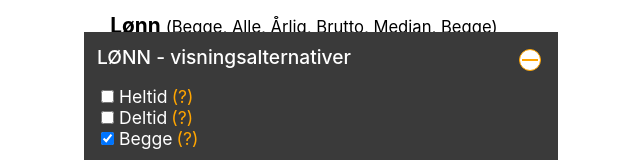
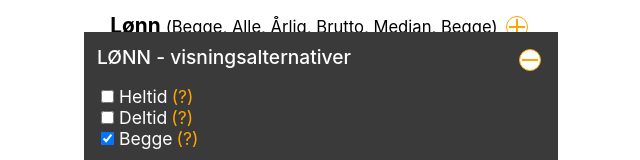
Before and after one commit to Utdanningsdirektoratet/sammenlignfrontend, a React (Create React App) app: page /test in a window 1280 px wide. Both pictures are taken after a click on the element 835 px from the left and 26 px from the top of the page. Shown: the top 160 px of the page, without its empty margins (319-959 px from the left). Built offline with nearby package versions, Linux system fonts and the light colour scheme.

Commit message:
Not removing button on click, and fixed errors with missing key in map function.

```diff
--- a/src/components/defaultComponents/RadioButtonGroup.tsx
+++ b/src/components/defaultComponents/RadioButtonGroup.tsx
@@ -26,6 +26,7 @@ class RadioButtonGroup extends Component<Props> {
   render() {
     return this.props.group.map(g => (
       <RadioButton
+        key={g.valueKey}
         textNb={g.textNb}
         textNn={g.textNn}
         isSelected={g.selected}
--- a/src/components/pages/ComparisonPage/VisualizationHeader.module.scss
+++ b/src/components/pages/ComparisonPage/VisualizationHeader.module.scss
@@ -21,9 +21,6 @@
           }
         }
         &_icon {
-          &__hidden {
-            visibility: hidden;
-          }
           cursor: pointer;
           border: 1px solid orange;
           width: 20px;
--- a/src/components/pages/ComparisonPage/VisualizationHeaderLonn.tsx
+++ b/src/components/pages/ComparisonPage/VisualizationHeaderLonn.tsx
@@ -51,9 +51,9 @@ class VisualizationHeaderLonn extends Component<Props, State> {
     }
   }
 
-  onFilterButtonClick = () => {
-    if (!this.state.open == false) this.setState({ openHelpText: "" });
-    this.setState({ open: !this.state.open });
+  onFilterButtonClick = (open: boolean) => {
+    if (open == false) this.setState({ openHelpText: "" });
+    this.setState({ open: open });
   };
 
   onFilterClicked = (event: any, key: string) => {
@@ -138,7 +138,7 @@ class VisualizationHeaderLonn extends Component<Props, State> {
                 className={`${
                   styles.visualizationheader_container_modal_header_icon
                 }`}
-                onClick={() => this.onFilterButtonClick()}
+                onClick={() => this.onFilterButtonClick(false)}
               />
             </div>
           </div>
@@ -510,14 +510,10 @@ class VisualizationHeaderLonn extends Component<Props, State> {
             )
           </span>
           <span
-            className={
-              this.state.open
-                ? `${styles.visualizationheader_container_header__title_icon__hidden +
-                    " " +
-                    styles.visualizationheader_container_header__title_icon}`
-                : `${styles.visualizationheader_container_header__title_icon}`
-            }
-            onClick={() => this.onFilterButtonClick()}
+            className={`${
+              styles.visualizationheader_container_header__title_icon
+            }`}
+            onClick={() => this.onFilterButtonClick(true)}
           />
         </div>
         {Modal}
```
